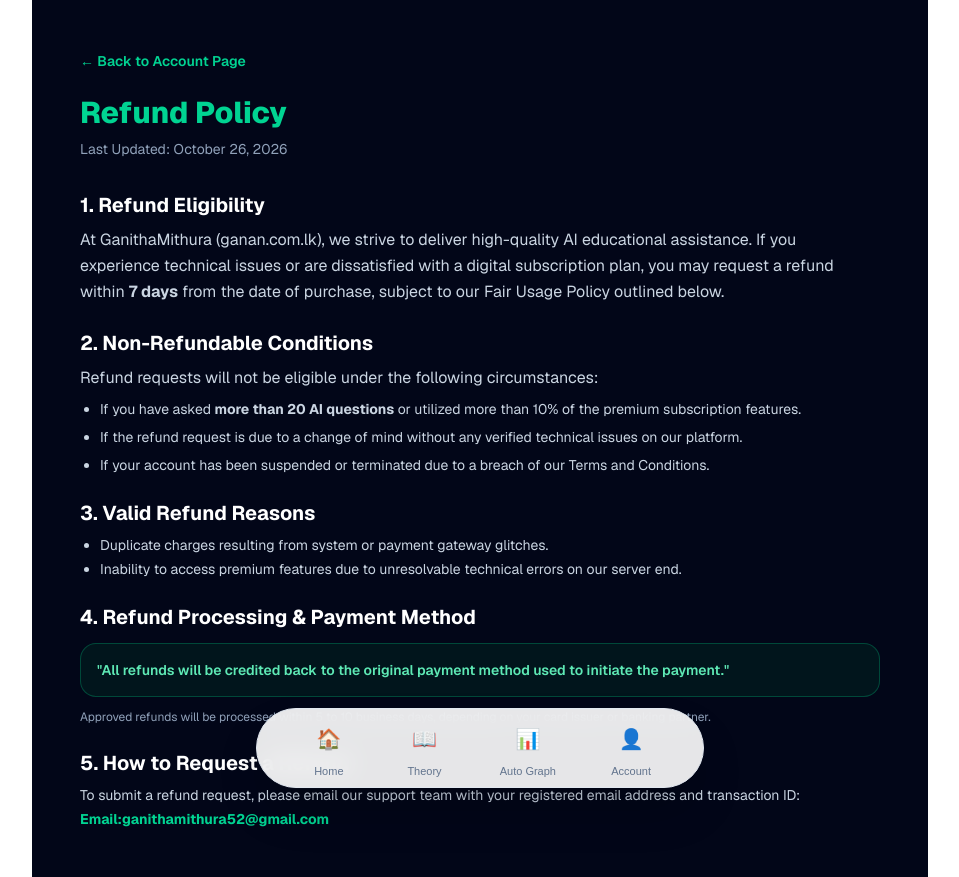
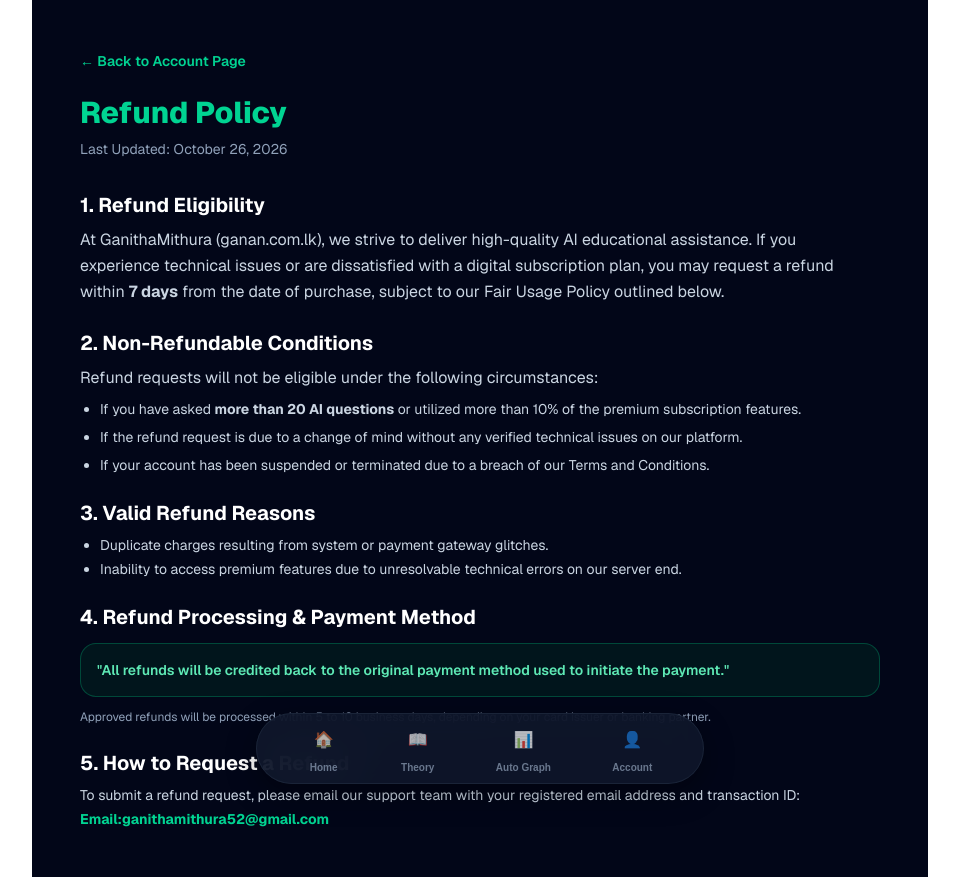
Before and after one commit to alokavishwa995-rgb/ganan-ai, a Next.js app: page /refund in a window 1280 px wide. Shown: the whole page, without its empty margins (160-1119 px from the left). Built offline with nearby package versions, Linux system fonts and the light colour scheme; no server answers.

Commit message:
Fix UI: Floating BottomNav, header logo update and layout spacing cleanups

```diff
--- a/components/BottomNav.tsx
+++ b/components/BottomNav.tsx
@@ -6,15 +6,21 @@ import { usePathname } from "next/navigation";
 export default function BottomNav() {
   const pathname = usePathname();
 
- const navItems = [
+  // 🚫 Chat පිටුවේදී සහ Photo Scanner පිටුවේදී BottomNav එක Hide කරයි
+  if (pathname === "/chaat" || pathname === "/scanner") {
+    return null;
+  }
+
+  const navItems = [
     { name: "Home", href: "/", icon: "🏠" },
     { name: "Theory", href: "/formulas", icon: "📖" },
     { name: "Auto Graph", href: "/grader", icon: "📊" },
     { name: "Account", href: "/login", icon: "👤" },
   ];
+
   return (
-    <nav className="fixed bottom-0 left-0 right-0 z-50 flex justify-center pb-3 pt-2 px-4 pointer-events-none">
-      <div className="w-full max-w-md bg-white/90 dark:bg-slate-900/90 backdrop-blur-md border border-slate-200 dark:border-slate-800 rounded-full shadow-2xl py-2 px-6 flex justify-around items-center pointer-events-auto">
+    <div className="fixed bottom-4 left-0 right-0 z-50 flex justify-center px-4 pointer-events-none">
+      <nav className="w-full max-w-sm sm:max-w-md bg-slate-900/90 dark:bg-slate-950/90 backdrop-blur-xl border border-slate-800/80 rounded-full shadow-[0_10px_30px_rgba(0,0,0,0.35)] py-2 px-5 flex justify-around items-center pointer-events-auto transition-all">
         {navItems.map((item) => {
           const isActive = pathname === item.href || (item.href !== "/" && pathname.startsWith(item.href));
 
@@ -22,22 +28,24 @@ export default function BottomNav() {
             <Link
               key={item.name}
               href={item.href}
-              className={`flex flex-col items-center transition-all ${
+              className={`flex flex-col items-center gap-0.5 transition-all ${
                 isActive
-                  ? "text-blue-600 dark:text-blue-400 font-bold scale-105"
-                  : "text-slate-500 dark:text-slate-400 hover:text-slate-800 dark:hover:text-slate-200"
+                  ? "text-blue-400 font-bold scale-105"
+                  : "text-slate-400 hover:text-slate-200 opacity-70 hover:opacity-100"
               }`}
             >
-              <div className={`p-2 rounded-2xl transition-all ${
-                isActive ? "bg-blue-100 dark:bg-blue-950/80" : ""
+              <div className={`p-1.5 rounded-2xl transition-all ${
+                isActive
+                  ? "bg-gradient-to-r from-blue-600 to-indigo-600 text-white shadow-md shadow-blue-500/30"
+                  : "hover:bg-slate-800/50"
               }`}>
-                <span className="text-xl block">{item.icon}</span>
+                <span className="text-base block">{item.icon}</span>
               </div>
-              <span className="text-[11px] mt-0.5">{item.name}</span>
+              <span className="text-[10px] font-bold">{item.name}</span>
             </Link>
           );
         })}
-      </div>
-    </nav>
+      </nav>
+    </div>
   );
 }
```
